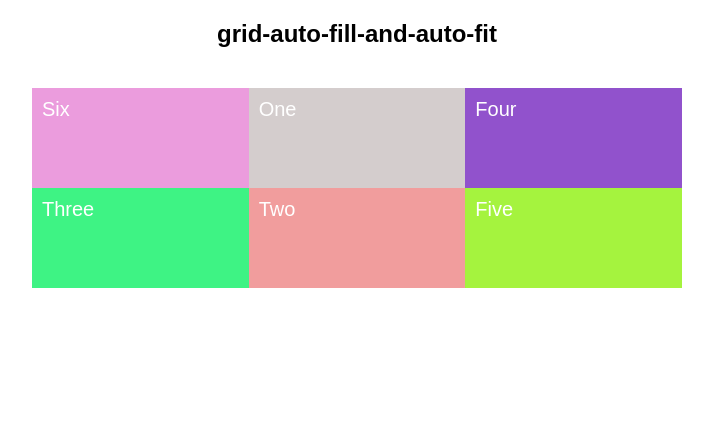
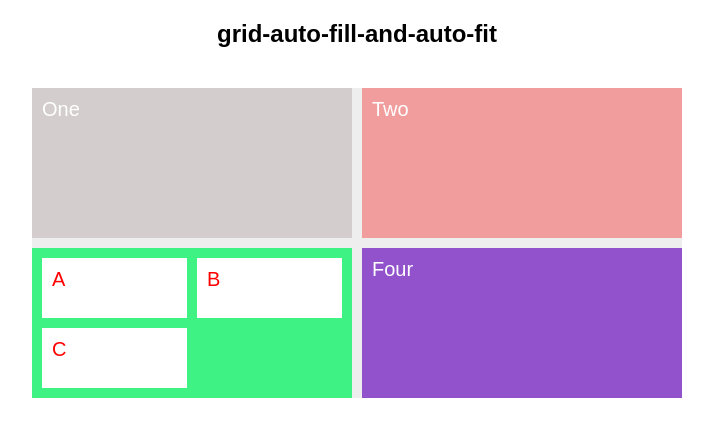
Before and after one commit to mku306ukm/Learn-css, a plain HTML site: page index.html in a window 1280 px wide. Shown: the whole page, without its empty margins (283-996 px from the left). Drawn offline with Linux system fonts and the light colour scheme.

Commit message:
nested-grid

```diff
--- a/index.html
+++ b/index.html
@@ -20,44 +20,37 @@
             background: #eee;
             width: 650px;
 
-
             display: grid;
-            grid-template-columns: repeat(auto-fit, minmax(200px,1fr));
-
-            grid-template-rows: repeat(2, 100px);
-
-
-            grid-auto-rows: 80px;
+            grid-template-columns: repeat(2, 1fr);
+            grid-template-rows: repeat(2, 150px);
+            grid-gap: 10px;
         }
 
         .item1 {
             background: rgb(212, 205, 205);
-            order: 2;
+
         }
 
         .item2 {
             background: rgb(241, 157, 157);
-            order: 5;
+
         }
 
         .item3 {
             background: rgb(62, 243, 132);
-            order: 4;
+            display: grid;
+            grid-template-columns: 1fr 1fr;
+            grid-gap: 10px;
+     }
+        .item3 > div{
+            background: #fff;
+            color: red;
+            padding: 10px;
         }
 
         .item4 {
             background: rgb(145, 82, 204);
-            order: 3;
-        }
 
-        .item5 {
-            background: rgb(165, 243, 62);
-            order: 6;
-        }
-
-        .item6 {
-            background: rgb(235, 156, 221);
-            order: 1;
         }
 
         .items {
@@ -67,20 +60,19 @@
         }
     </style>
 </head>
-
 <body>
-
-
 
     <h2>grid-auto-fill-and-auto-fit</h2>
     <div class="container">
         <div class="items item1">One </div>
-            <div class="items item2">Two</div>
-            <div class="items item3">Three</div>
-            <div class="items item4">Four</div>
-            <div class="items item5">Five</div>
-            <div class="items item6">Six</div>
+        <div class="items item2">Two</div>
+        <div class="items item3">
+            <div class="subitem1">A</div>
+            <div class="subitem2">B</div>
+            <div class="subitem3">C</div>
         </div>
+        <div class="items item4">Four</div>
+    </div>
 </body>
 
 </html>
```
